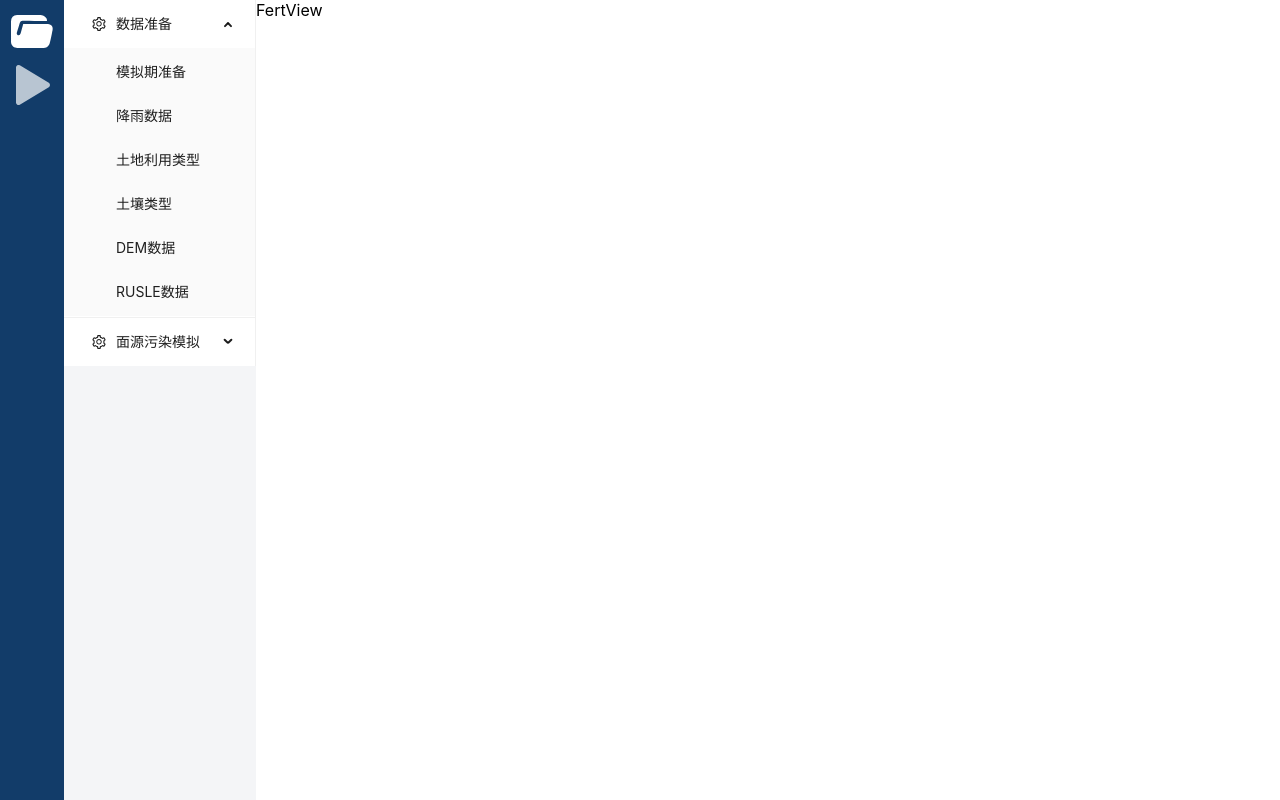
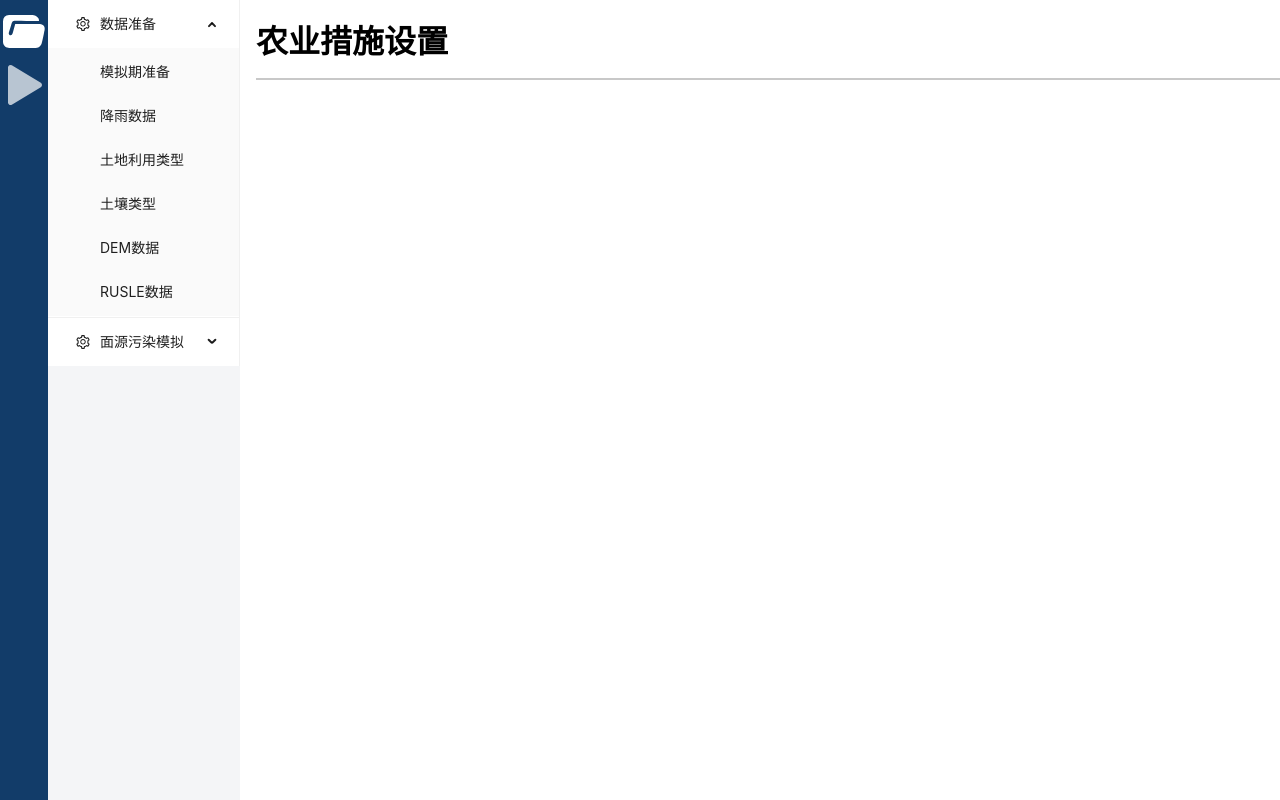
Before and after one commit to OstrichZkh/electron_nps_model, a React app in the folder fe_code/: page /setup/fert in a window 1280 px wide. Built offline with nearby package versions, Linux system fonts and the light colour scheme.

Commit message:
feat:loading_animation

```diff
--- a/fe_code/src/views/FertView/index.tsx
+++ b/fe_code/src/views/FertView/index.tsx
@@ -1,9 +1,25 @@
 import React from "react";
+import Title from "../../components/Title";
+import styled from "styled-components";
+import { useSelector, useDispatch } from "react-redux";
 
 type IProps = {};
+const FertViewBox = styled.div`
+  padding: 1rem;
+  display: flex;
+  flex-direction: column;
+`;
 
 const FertView = (props: IProps) => {
-  return <div>FertView</div>;
+  let { curProjectInfo } = useSelector(
+    (state: any) => state.dataManagementReducer
+  );
+
+  return (
+    <FertViewBox>
+      <Title title="农业措施设置" />
+    </FertViewBox>
+  );
 };
 
 export default FertView;
--- a/fe_code/src/views/RusleCalView/index.tsx
+++ b/fe_code/src/views/RusleCalView/index.tsx
@@ -34,6 +34,7 @@ const RusleCalView = (props: IProps) => {
   const { curProjectInfo } = useSelector((state: any) => {
     return state.dataManagementReducer;
   });
+  const [loading, setLoading] = useState(false);
   const dataCondition = useMemo(() => {
     let conditions: IConditions = { imported: [], unimported: [] };
     if (curProjectInfo.rainfall.state) {
@@ -65,7 +66,9 @@ const RusleCalView = (props: IProps) => {
     return conditions;
   }, [JSON.stringify(curProjectInfo)]);
   const rusleCal = async () => {
+    setLoading(true);
     let res = await window.electronAPI.rusleCal();
+    setLoading(false);
     if (res == "unmatch") {
       messageApi.open({
         type: "error",
@@ -151,6 +154,7 @@ const RusleCalView = (props: IProps) => {
         size="large"
         style={{ width: "12rem", marginTop: "1rem" }}
         onClick={rusleCal}
+        loading={loading}
       >
         计算水土流失量
       </Button>
```
